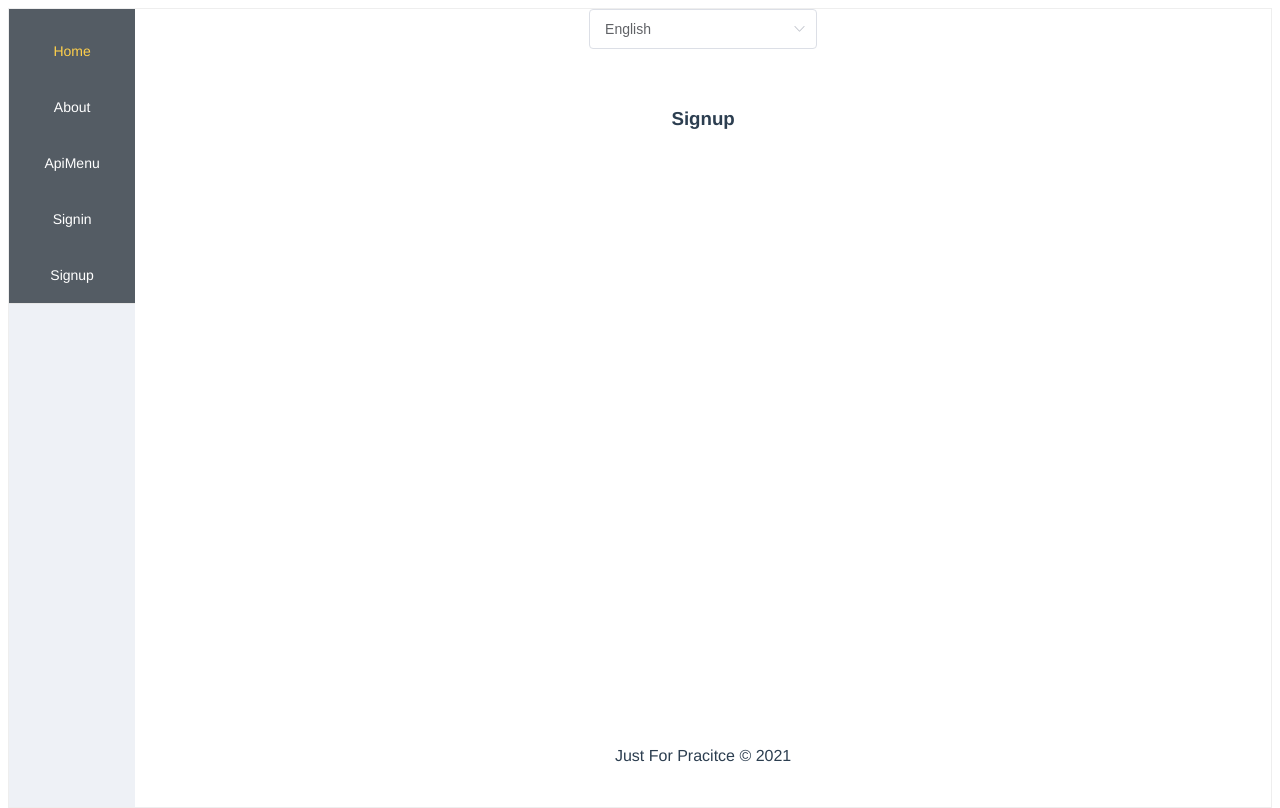
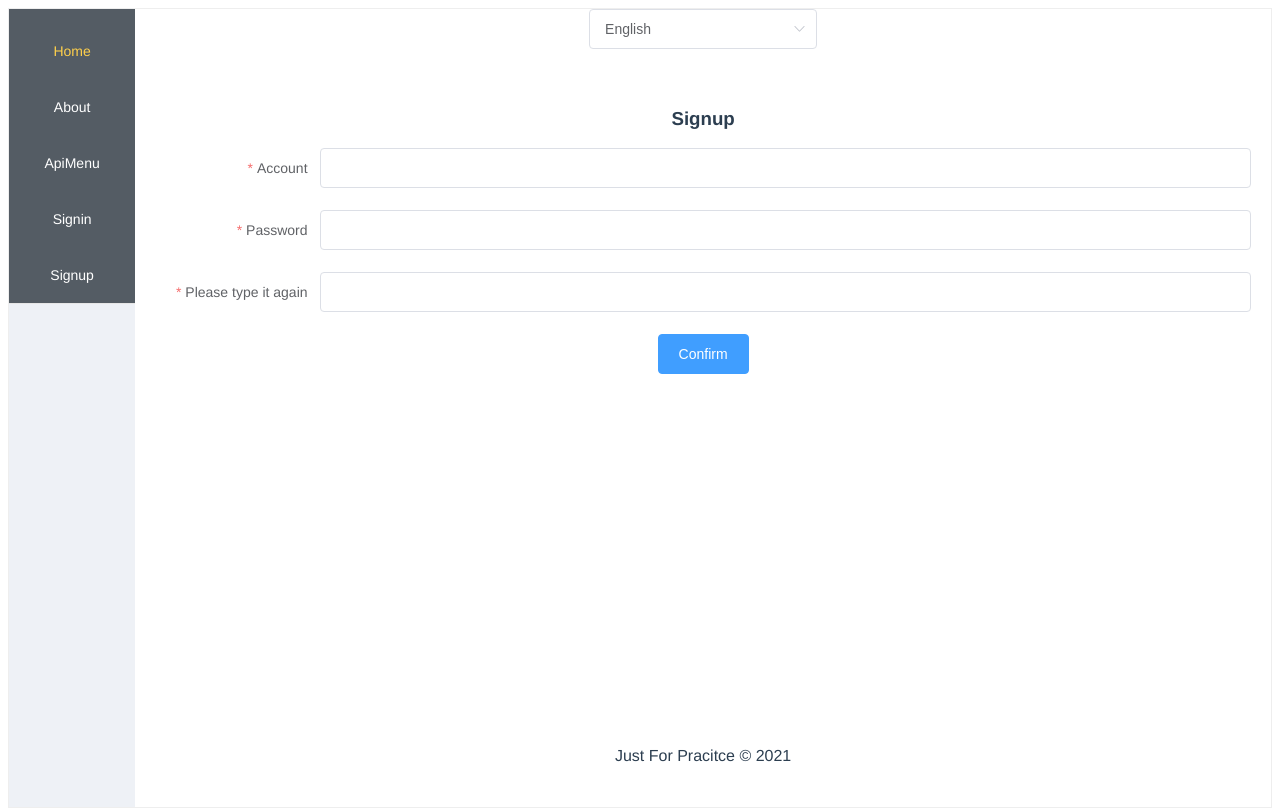
Before and after one commit to soranolan/hello-vue-app, a Vue app: page /F01002 in a window 1280 px wide. Built offline with nearby package versions, Linux system fonts and the light colour scheme.

Commit message:
add signup.

```diff
--- a/src/views/F01002.vue
+++ b/src/views/F01002.vue
@@ -1,5 +1,149 @@
 <template>
   <div class="signup">
     <h1>{{ $t("F01002.hello") }}</h1>
+    <el-form
+      :model="signupForm"
+      :rules="rules"
+      ref="signupRef"
+      label-width="15%"
+    >
+      <el-form-item :label="$t('user.account')" prop="account">
+        <el-input v-model="signupForm.account"></el-input>
+      </el-form-item>
+      <el-form-item :label="$t('user.password')" prop="password">
+        <el-input v-model="signupForm.password" show-password></el-input>
+      </el-form-item>
+      <el-form-item :label="$t('user.dpassword')" prop="dpassword">
+        <el-input v-model="signupForm.dpassword" show-password></el-input>
+      </el-form-item>
+    </el-form>
+    <el-button type="primary" @click="valid">{{
+      $t("button.confirm")
+    }}</el-button>
   </div>
 </template>
+
+<script>
+import bcrypt from "bcryptjs";
+import axios from "axios";
+import { ElLoading, ElMessage } from "element-plus";
+
+export default {
+  data() {
+    return {
+      signupForm: {
+        account: "",
+        password: "",
+        dpassword: "",
+      },
+      ElLoadingConfig: {
+        target: ".signup",
+      },
+      rules: {
+        account: [
+          {
+            required: true,
+            trigger: "blur",
+            message: this.$t("rules.required"),
+          },
+          { max: 24, trigger: "blur", message: this.$t("rules.max24") },
+          {
+            pattern: new RegExp(/^[a-zA-Z0-9]*$/),
+            trigger: "blur",
+            message: this.$t("rules.alphanumeric"),
+          },
+        ],
+        password: [
+          {
+            required: true,
+            trigger: "blur",
+            message: this.$t("rules.required"),
+          },
+          { max: 24, trigger: "blur", message: this.$t("rules.max24") },
+        ],
+        dpassword: [
+          {
+            required: true,
+            trigger: "blur",
+            message: this.$t("rules.required"),
+          },
+          { max: 24, trigger: "blur", message: this.$t("rules.max24") },
+        ],
+      },
+    };
+  },
+  methods: {
+    valid() {
+      this.$refs["signupRef"].validate((valid) => {
+        if (!valid) {
+          return false;
+        }
+
+        let superThis = this;
+        let password = this.signupForm.password;
+        let dpassword = this.signupForm.dpassword;
+        let isNotSame = password !== dpassword;
+        if (isNotSame) {
+          ElMessage.error(superThis.$t("message.isNotSame"));
+          return;
+        }
+
+        this.encrypt(password);
+      });
+    },
+    encrypt(password) {
+      let superThis = this;
+
+      bcrypt.hash(password, 10, function (err, hash) {
+        if (err) {
+          console.log(err);
+          console.log(hash);
+          ElMessage.error(superThis.$t("message.error"));
+          return;
+        }
+        superThis.check(hash);
+      });
+    },
+    check(hash) {
+      let superThis = this;
+      let account = this.signupForm.account;
+      let loadingInstance = ElLoading.service(this.ElLoadingConfig);
+
+      axios
+        .get("/signup/check/" + account)
+        .then(function (response) {
+          if (typeof response.data.id !== "undefined") {
+            ElMessage.error(superThis.$t("message.accountExist"));
+            return;
+          }
+          superThis.signup(account, hash);
+        })
+        .catch(function (error) {
+          console.log(error);
+          ElMessage.error(superThis.$t("message.error"));
+        })
+        .finally(function () {
+          loadingInstance.close();
+        });
+    },
+    signup(account, hash) {
+      let superThis = this;
+
+      axios
+        .post("/signup", {
+          account: account,
+          passwordHash: hash,
+        })
+        .then(function () {
+          ElMessage.success(superThis.$t("message.success"));
+          superThis.$router.push("F01001");
+          superThis.$store.commit("setActiveUri", "/F01001");
+        })
+        .catch(function (error) {
+          console.log(error);
+          ElMessage.error(superThis.$t("message.error"));
+        });
+    },
+  },
+};
+</script>
```
